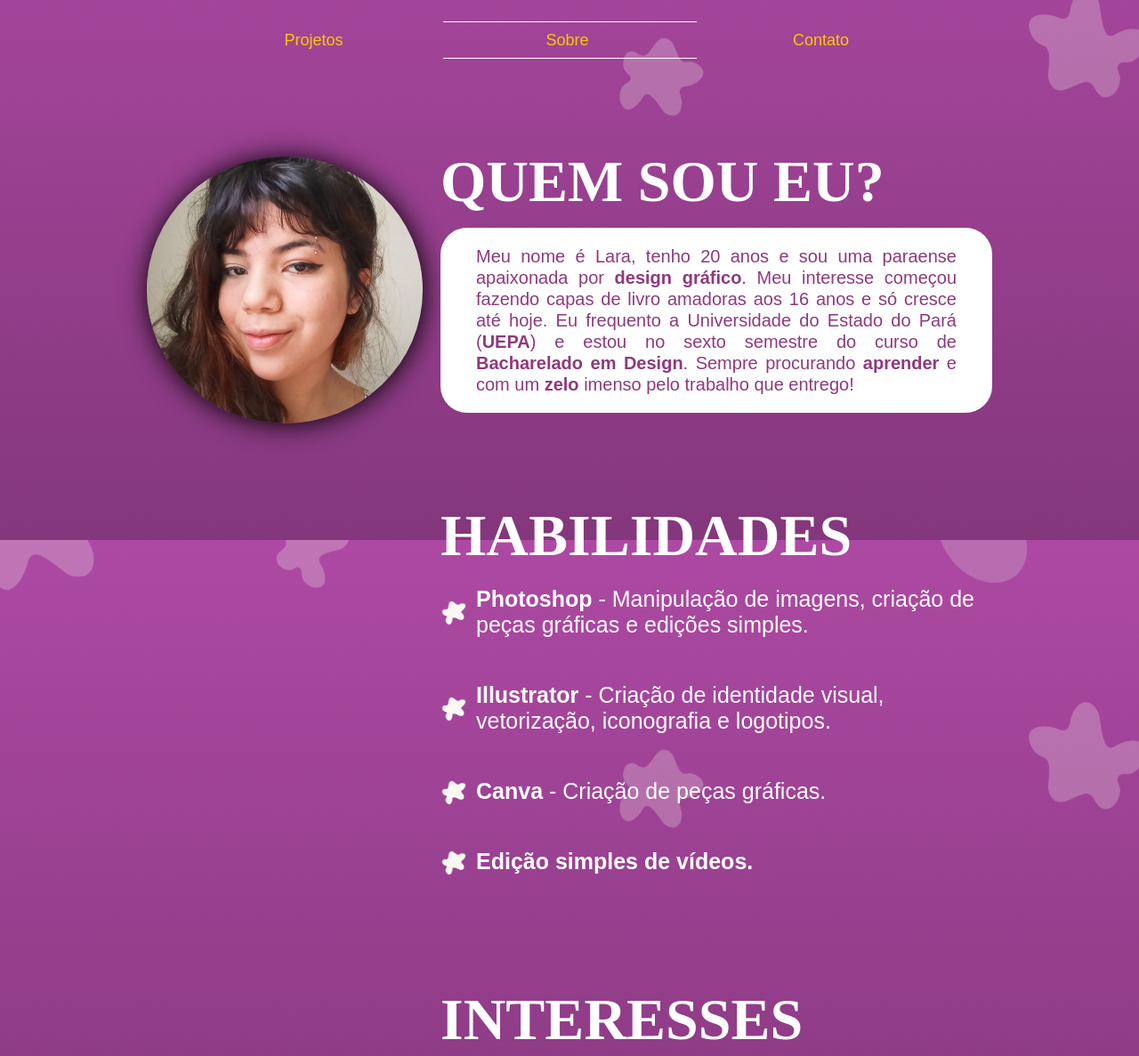
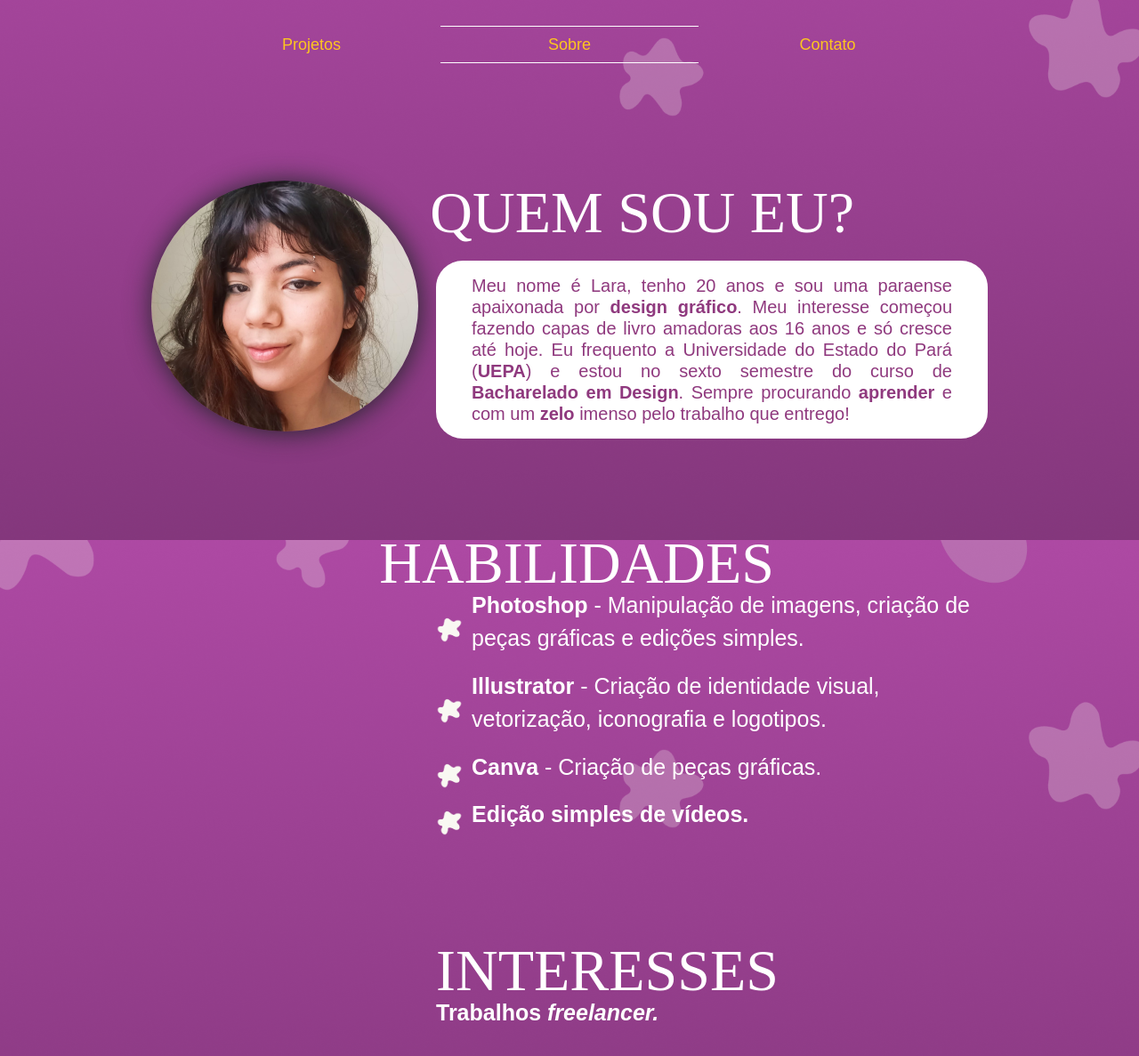
Before and after one commit to llimagustavo/lara-portfolio, a plain HTML site: page sobre.html in a window 1280 px wide. Shown: the part 193-1380 px from the top of the page at 89% size. Drawn offline with nearby package versions, Linux system fonts and the light colour scheme.

Commit message:
adição da tela contato

```diff
--- a/contato.html
+++ b/contato.html
@@ -3,10 +3,14 @@
     <head>
         <meta charset="UTF-8">
         <meta name="viewport" content="width=device-width, initial-scale=1.0">
+        <link href="https://cdn.jsdelivr.net/npm/bootstrap@5.3.3/dist/css/bootstrap.min.css" rel="stylesheet" integrity="sha384-QWTKZyjpPEjISv5WaRU9OFeRpok6YctnYmDr5pNlyT2bRjXh0JMhjY6hW+ALEwIH" crossorigin="anonymous">
         <link rel="stylesheet" href="css/navbar.css">
         <link rel="stylesheet" href="css/style.css">
         <link rel="stylesheet" href="css/rodapé.css">
-    <title>Document</title>
+        <link rel="stylesheet" href="css/paginacontato.css">
+        <link href="https://fonts.googleapis.com/css2?family=DM+Sans:ital,opsz,wght@0,9..40,100..1000;1,9..40,100..1000&display=swap" rel="stylesheet">
+        <script src="https://kit.fontawesome.com/df99da5d64.js" crossorigin="anonymous"></script>
+        <title>Contato</title>
     </head>
 <body>
     <header>
@@ -18,7 +22,6 @@
                 Projetos
             </button>
         </a>
-
         <a href="sobre.html">
             <button class="buttonbar">
                 Sobre
@@ -33,5 +36,71 @@
         </a>
     </nav>
 
+    <h3 id="fale-comigo">FALE COMIGO!</h3>
+
+    <main id="separador">
+        <div class="demo">
+            <img id="img-1" src="/assets/images/carousel/LOCOMOTIVA-08.png" alt="">
+            <img id="img-2" src="/assets/images/carousel/mockup let-it-go.png" alt="">
+        </div>
+
+        <div>
+
+            <form class="formulario">
+                <h3 id="instrucao">Por favor, preencha as informações abaixo: </h3>
+
+                <div class="form-grupo-row">
+                    <label for="nome-social">
+                        <p class="tipos">Nome Social *</p>
+                        <input type="text" id="c-nome-social" name="nome-social">
+                    </label>
+                    <label for="sobrenome">
+                        <p class="tipos">Sobrenome</p>
+                        <input type="text" id="c-sobrenome" name="sobrenome">
+                    </label>
+                </div>
+
+
+                <div class="form-grupo3">
+                    <label for="email">
+                        <p class="tipos">Email *</p>
+                        <input type="text" id="c-email" name="email">
+                    </label>
+                </div>
+
+                <div class="form-grupo4">
+                    <label for="campo-descricao">
+                        <p class="tipos">Qual o seu interesse no meu serviço? *</p>
+                        <input type="text" id="campo-descricao" name="campo-descricao">
+                    </label>
+
+                </div>
+
+
+
+
+                <input type="submit" id="botao-enviar">
+            </form>
+
+
+        </div>
+    </main>
+
+    <footer class="icones">
+        <a href="https://www.instagram.com/larafazdesign?igsh=NTc4MTIwNjQ2YQ=="
+        title="Ir para meu instagram" style="color: white;">
+            <i class="fa-brands fa-instagram fa-3x"></i>
+        </a>
+
+        <a href="https://www.linkedin.com/in/lara-rocha-68623b272/"
+        title="Ir para meu linkedin" style="color: white;">
+            <i class="fa-brands fa-linkedin-in fa-3x"></i>
+        </a>
+
+        <a href="https://www.tiktok.com/@larafazdesign?_t=8kZWmko8PZ8&_r=1"
+        title="Ir para meu tiktok" style="color: white;">
+            <i class="fa-brands fa-tiktok fa-3x"></i>
+        </a>
+    </footer>
 </body>
 </html>
--- a/css/navbar.css
+++ b/css/navbar.css
@@ -4,6 +4,7 @@
     flex-direction: row;
     align-items: center;
     background-color: transparent;
+    margin-bottom: 20px;
 }
 
 .buttonbar {
@@ -16,8 +17,10 @@
     border: none;
     cursor: pointer;
     margin-right: 5px;
+    margin-left: 5px;
 }
 
 .buttonbar:hover {
-    color: var(--cor-branca);
+    border-bottom: 1px solid var(--cor-branca);
+    border-top: 1px solid var(--cor-branca)
 }
--- a/css/style.css
+++ b/css/style.css
@@ -1,7 +1,7 @@
 :root {
     --cor-rosa: #AD49A3;
     --cor-rosa-escuro: #84377C;
-    --cor-amarela: #FFC700;
+    --cor-amarela: #FDC61F;
     --cor-branca: #FFFFFF;
 }
 
@@ -103,27 +103,36 @@ h3 {
 
 /* -------------------- PÁGINA SOBRE ------------------- */
 
+main {
+    display: flex;
+    justify-content: center;
+    flex-direction: column;
+    margin: 0 auto;
+}
+
+.apresentacao {
+    display: flex;
+    justify-content: center;
+    flex-direction: row;
+}
+
+@media (max-width: 768px) {
+    .apresentacao {
+        margin-top: 80px;
+        flex-direction: column;
+    }
+}
+
 .perfil {
     border-radius: 50%;
     box-shadow: 1px 1px 30px;
-    height: 300px;
-    width: 310px;
+    max-height: 300px;
+    max-width: 300px;
     object-fit: cover;
-    margin-top: 110px;
+    margin-top: -70px;
     margin-right: 20px;
-}
-
-.container {
-    display: flex;
-    justify-content: center;
-    align-items: center;
-    background-color: #FFFFFF;
-    border-radius: 30px;
-    /* max-height: 250px; */
-    max-width: 620px;
-    margin-top: 20px;
-
-
+    min-width: 40px;
+    min-height: 40px;
 }
 
 .titulo-pagina-sobre {
@@ -132,26 +141,60 @@ h3 {
     font-size: 66px;
     margin-bottom: -6px;
     margin-top: 100px;
+    display: flex;
+    justify-content: flex-end;
+    margin-right: 150px;
 }
 
-.texto-sobre-lara {
+.container-branco {
+    display: flex;
+    justify-content: center;
+    align-items: center;
+    background-color: var(--cor-branca);
+    border-radius: 30px;
+    max-width: 620px;
+    max-height: 200px;
+    margin-top: 20px;
+}
+
+@media (max-width: 768px) {
+    .container-branco {
+        max-width: 400px;
+        max-height: 350px;
+    }
+}
+
+#texto-sobre-lara {
     font-family: 'DM Sans Regular', sans-serif;
     line-height: 1.2;
+    font-size: 20px;
     padding: 20px 40px;
-    font-size: 20px;
     color: #8F397E;
-    margin: 0;
+    margin: 0 auto;
     text-align: justify;
 }
 
+#habilidade {
+    font-family: 'Lemon Days';
+    color: var(--cor-branca);
+    font-size: 66px;
+    margin: 100px 240px -10px 0;
+    display: flex;
+    justify-content: flex-end;
+}
 
+#section2 {
+    display: flex;
+    flex-direction: column;
+    margin: 0 auto;
+    max-width: 600px;
+    margin-left: 320px;
+}
 
-main {
-    /* max-width: 900px; */
-    display: flex;
-    justify-content: center;
-    flex-direction: row;
-    margin: 0 auto;
+@media (max-width: 768px) {
+    #section2 {
+        margin: 0 auto; /* Aplica a margem esquerda apenas em dispositivos maiores */
+    }
 }
 
 .estrela {
@@ -159,11 +202,18 @@ main {
     margin-right: 10px;
 }
 
-.container-hab {
-    max-width: 600px;
+.container-habilidade {
+    /* max-width: 600px; */
     display: flex;
     justify-content: flex-start;
     align-items: center;
+}
+
+@media (max-width: 710px) {
+    .container-habilidade {
+        max-width: 400px;
+        max-height: 350px;
+    }
 }
 
 #topicos {
@@ -171,3 +221,11 @@ main {
     font-family: 'DM Sans Regular', sans-serif;
     font-size: 25px;
 }
+
+#interesse {
+    font-family: 'Lemon Days';
+    color: var(--cor-branca);
+    font-size: 66px;
+    margin: 100px 260px -10px 0;
+    justify-content: flex-end;
+}
--- a/sobre.html
+++ b/sobre.html
@@ -3,6 +3,7 @@
 <head>
     <meta charset="UTF-8">
     <meta name="viewport" content="width=device-width, initial-scale=1.0">
+    <link href="https://cdn.jsdelivr.net/npm/bootstrap@5.3.3/dist/css/bootstrap.min.css" rel="stylesheet" integrity="sha384-QWTKZyjpPEjISv5WaRU9OFeRpok6YctnYmDr5pNlyT2bRjXh0JMhjY6hW+ALEwIH" crossorigin="anonymous">
     <link rel="stylesheet" href="css/navbar.css">
     <link rel="stylesheet" href="css/style.css">
     <link rel="stylesheet" href="css/rodapé.css">
@@ -20,15 +21,11 @@
                 Projetos
             </button>
         </a>
-
-        <a href="sobre.html" style="
-        border-bottom: 1px solid var(--cor-branca);
-        border-top: 1px solid var(--cor-branca);">
+        <a href="sobre.html" style="border-bottom: 1px solid var(--cor-branca); border-top: 1px solid var(--cor-branca);">
             <button class="buttonbar">
                 Sobre
             </button>
         </a>
-
         <a href="contato.html">
             <button class="buttonbar">
                 Contato
@@ -37,50 +34,58 @@
     </nav>
 
     <main>
-        <aside id="coluna-esquerda">
-            <img class="perfil"
-            src="/assets/images/lara.png"
-            alt="Foto">
-        </aside>
-
 
         <div>
             <h3 class="titulo-pagina-sobre">QUEM SOU EU?</h3>
-            <div class="container">
-                <p class="texto-sobre-lara">Meu nome é Lara, tenho 20 anos e sou uma paraense apaixonada por <b>design gráfico</b>.
+            <section class="apresentacao">
+                <div>
+                    <img class="perfil" src="/assets/images/lara.png" alt="Foto de Lara">
+                </div>
+                <div class="container-branco">
+                    <p id="texto-sobre-lara">Meu nome é Lara, tenho 20 anos e sou uma paraense apaixonada por <b>design gráfico</b>.
                         Meu interesse começou fazendo capas de livro amadoras aos 16 anos e só cresce até hoje.
-                    Eu frequento a Universidade do Estado do Pará (<b>UEPA</b>) e estou no sexto semestre do curso de <b>Bacharelado em Design</b>. Sempre procurando <b>aprender</b> e com um <b>zelo</b> imenso pelo trabalho que entrego!</p>
+                        Eu frequento a Universidade do Estado do Pará (<b>UEPA</b>) e estou no sexto semestre do curso de <b>Bacharelado em Design</b>.
+                        Sempre procurando <b>aprender</b> e com um <b>zelo</b> imenso pelo trabalho que entrego!</p>
                 </div>
+            </section>
 
-            <h3 class="titulo-pagina-sobre">HABILIDADES</h3>
+            <h3 id="habilidade">HABILIDADES</h3>
 
-            <div class="container-hab">
+            <section id="section2">
+                <div class="container-habilidade">
                     <img src="/assets/images/estrela.png" class="estrela" alt="">
                     <p id="topicos"><b>Photoshop</b> - Manipulação de imagens, criação de peças gráficas e edições simples.</p>
 
                 </div>
 
-            <div class="container-hab">
+                <div class="container-habilidade">
                     <img src="/assets/images/estrela.png" class="estrela" alt="">
                     <p id="topicos"><b>Illustrator</b> - Criação de identidade visual, vetorização, iconografia e logotipos.</p>
                 </div>
 
-            <div class="container-hab">
+                <div class="container-habilidade">
                     <img src="/assets/images/estrela.png" class="estrela" alt="">
                     <p id="topicos"><b>Canva</b> - Criação de peças gráficas.</p>
                 </div>
 
-                <div class="container-hab">
+                    <div class="container-habilidade">
                     <img src="/assets/images/estrela.png" class="estrela" alt="">
                     <p id="topicos"><b>Edição simples de vídeos.</b></p>
                 </div>
 
-            <h3 class="titulo-pagina-sobre">INTERESSES</h3>
+                <h3 id="interesse">INTERESSES</h3>
                 <p id="topicos"><b>Trabalhos <i>freelancer.</i></b></p>
+            </section>
+
+
+
+
+
 
         </div>
+
+
     </main>
-
     <footer class="icones">
         <a href="https://www.instagram.com/larafazdesign?igsh=NTc4MTIwNjQ2YQ=="
         title="Ir para meu instagram" style="color: white;">
@@ -98,5 +103,6 @@
         </a>
     </footer>
 
+
 </body>
 </html>
```
Also changed, not shown: css/paginacontato.css (added, +80 -0 lines), index.html (+3 -20 lines). Lines whose indentation alone changed are shown as unchanged.
